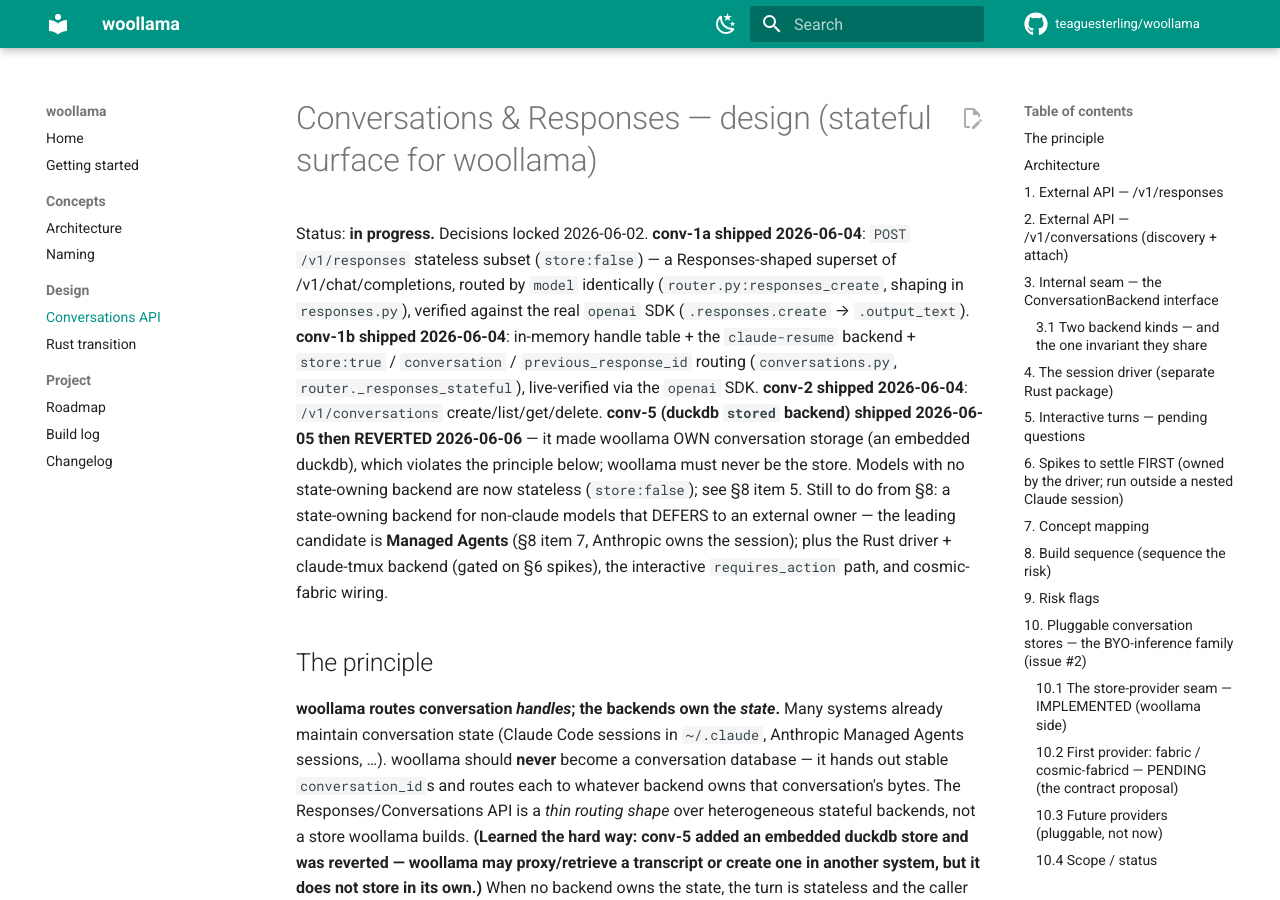
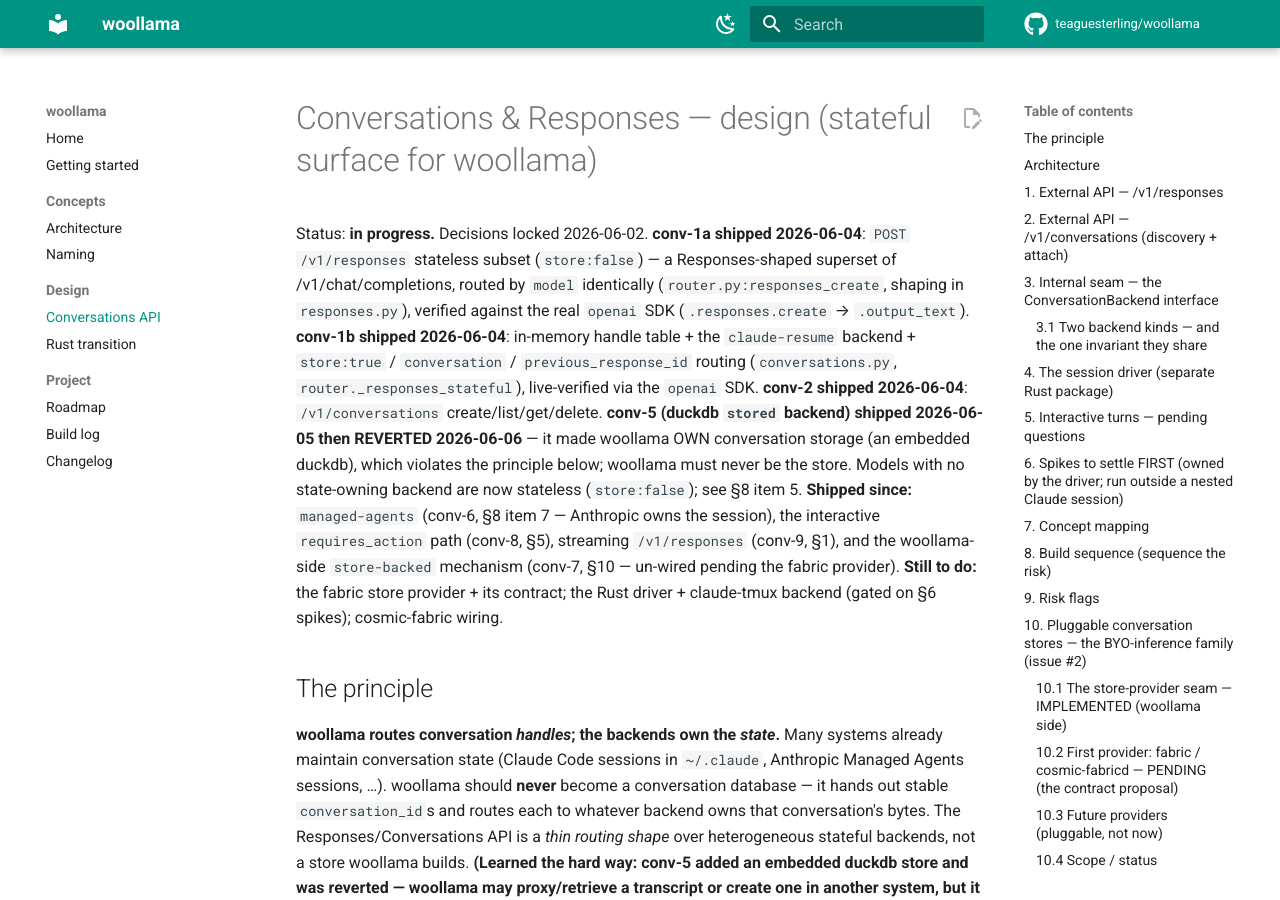
Before and after one commit to teaguesterling/woollama, an MkDocs documentation site: the page built from docs/conversations-api-design.md, in a window 1280 px wide and 900 px high. Built offline with MkDocs 1.6.1 and Material for MkDocs 9.7.7, drawn with Linux system fonts in a browser that asks for light colours; comment, search, counter and statistics services are not loaded; some of the changed text lies outside the part shown.

Commit message:
docs: de-stale after the conv-6..9 / #1 / #2 feature run
A staleness sweep (audit) found docs lagging the session's shipped work. Fixes:

- conversations-api-design.md: the intro "Still to do" header listed conv-6
  (managed-agents) and conv-8 (requires_action) as pending — both shipped, and
  documented as shipped later in the same file. Rewrote to a "Shipped since /
  Still to do" split. Also: the claude-resume workdir is "removed on DELETE by
  the backend" (it was marked "later slice"; the rmtree already ships).
- README: "Not yet" no longer conflates the pending tmux driver with the SHIPPED
  requires_action path (now via managed-agents); added the un-wired store-backed
  provider as the real pending item. "What works today" now notes /v1/responses
  stream:true → Responses SSE and ollama num_ctx via native /api/chat.
- roadmap.md: Shipped table gained the rows it was missing (conv-7 store-backed,
  conv-8 requires_action, conv-9 responses streaming, #1 num_ctx) — they were
  marked [x] under Open tracks but absent from the authoritative table; bumped the
  "Updated" date to 2026-06-07.
- architecture.md: the divergence note listed only claude-resume as a
  state-owning backend; added managed-agents.

Docs-only; mkdocs --strict clean; ruff clean; 191 hermetic still pass.

```diff
--- a/docs/conversations-api-design.md
+++ b/docs/conversations-api-design.md
@@ -12,11 +12,12 @@ shipped 2026-06-04**: `/v1/conversations` create/list/get/delete. **conv-5
 (duckdb `stored` backend) shipped 2026-06-05 then REVERTED 2026-06-06** — it made
 woollama OWN conversation storage (an embedded duckdb), which violates the
 principle below; woollama must never be the store. Models with no state-owning
-backend are now stateless (`store:false`); see §8 item 5. Still to do from §8:
-a state-owning backend for non-claude models that DEFERS to an external owner —
-the leading candidate is **Managed Agents** (§8 item 7, Anthropic owns the
-session); plus the Rust driver + claude-tmux backend (gated on §6 spikes), the
-interactive `requires_action` path, and cosmic-fabric wiring.
+backend are now stateless (`store:false`); see §8 item 5. **Shipped since:**
+`managed-agents` (conv-6, §8 item 7 — Anthropic owns the session), the interactive
+`requires_action` path (conv-8, §5), streaming `/v1/responses` (conv-9, §1), and
+the woollama-side `store-backed` mechanism (conv-7, §10 — un-wired pending the
+fabric provider). **Still to do:** the fabric store provider + its contract; the
+Rust driver + claude-tmux backend (gated on §6 spikes); cosmic-fabric wiring.
 
 ## The principle
 
@@ -253,7 +254,7 @@ plain terminal before building the claude-tmux backend:
      context, returns the SAME `session_id`. **Load-bearing gotcha the live test
      caught:** Claude scopes sessions BY PROJECT (cwd), so all turns of a
      conversation MUST run in the same dir — each conversation pins a stable
-     `workdir` (a fresh empty temp dir, cleaned on delete in a later slice).
+     `workdir` (a fresh empty temp dir, removed on `DELETE` by the backend).
      `--resume` continues from the session TIP (no fork-from-earlier-turn
      primitive), so `previous_response_id` CHAINS off the conversation; true
      forking is later. Handle table is in-memory → a restart loses sid mappings.
```
Also changed, not shown: README.md (+17 -12 lines), docs/architecture.md (+2 -2 lines), docs/roadmap.md (+5 -1 lines).
